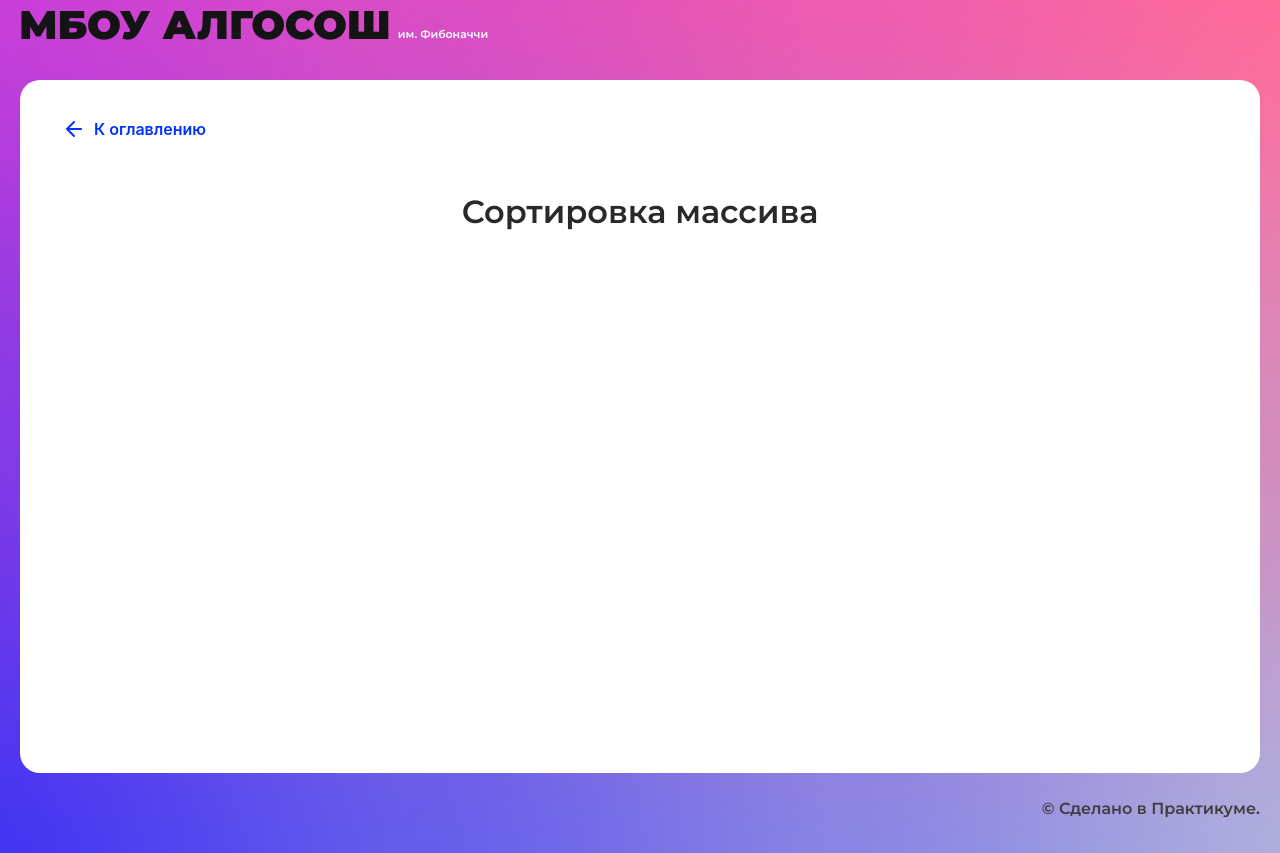
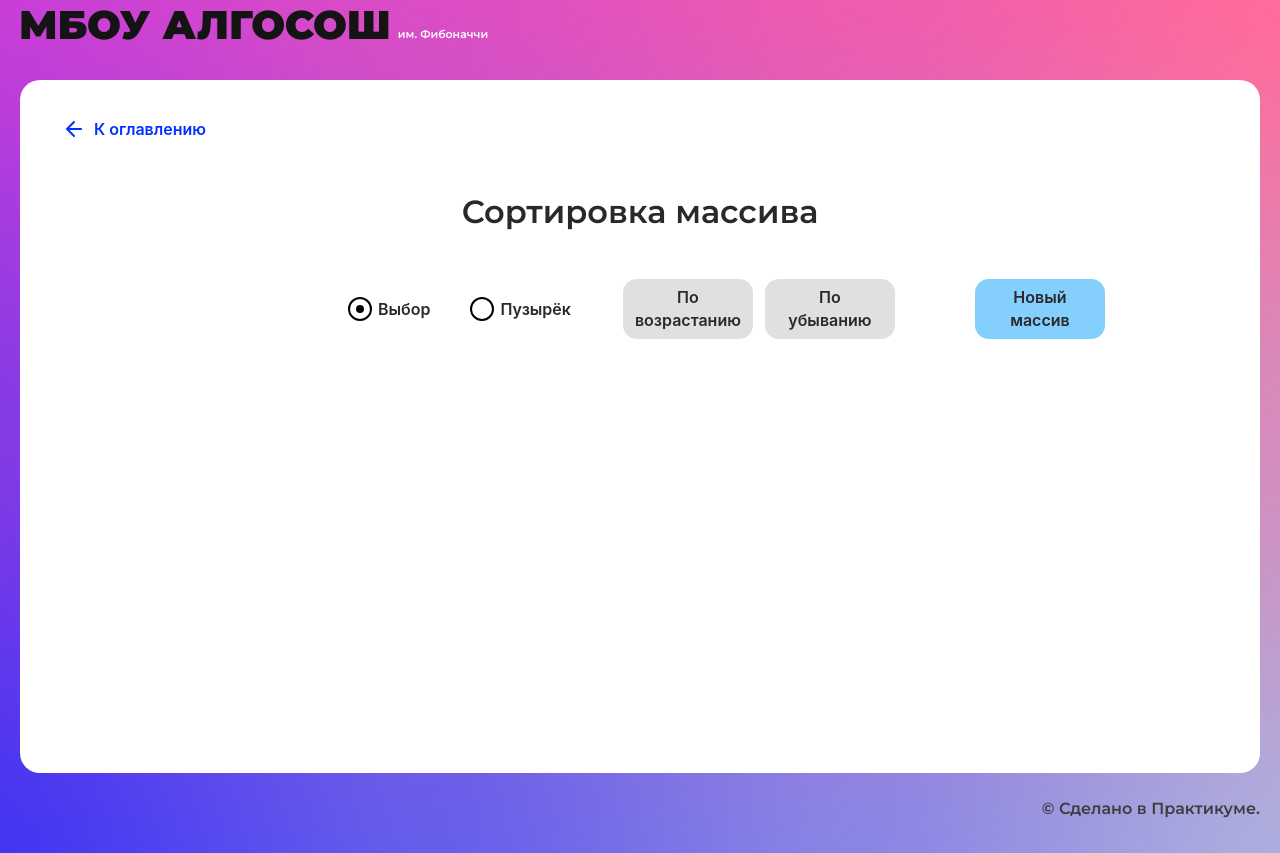
Before and after one commit to Kirill-Kalyuga-spb/algososh, a React (Create React App) app: page /sorting in a window 1280 px wide. Built offline with nearby package versions, Linux system fonts and the light colour scheme.

Commit message:
sorting page created

```diff
--- a/src/components/fibonacci-page/fibonacci-page.tsx
+++ b/src/components/fibonacci-page/fibonacci-page.tsx
@@ -11,17 +11,6 @@ export const FibonacciPage: React.FC = () => {
   const [value, setValue] = useState('')
   const [loader, setLoader] = useState(false)
   const [arr, setArr] = useState<Array<Number>>()
-
-  const fib = (n: number, memo: Record<number, number> = {}): number => {
-    if (n in memo) {
-      return memo[n];
-    }
-    if (n <= 2) {
-      return 1;
-    }
-    memo[n] = fib(n - 1, memo) + fib(n - 2, memo);
-    return memo[n];
-  };
 
   const fibo = async (n: number) => {
     let array: number[] = []
--- /dev/null
+++ b/src/components/sorting-page/sorting-page.module.css
@@ -0,0 +1,24 @@
+.form {
+    margin: 0 auto;
+    max-width: 50%;
+    display: flex;
+    align-items: center;
+    gap: 12px;
+}
+
+.radioInputs {
+    margin-right: 40px;
+    display: flex;
+    gap: 40px;
+}
+
+.chart {
+    margin: 0 auto;
+    padding: 48px 0 0 0;
+    height: 320px;
+    max-width: 944px;
+    display: flex;
+    justify-content: center;
+    align-items: end;
+    gap: 10px;
+}
--- a/src/components/sorting-page/sorting-page.tsx
+++ b/src/components/sorting-page/sorting-page.tsx
@@ -1,10 +1,178 @@
-import React from "react";
+import React, { ChangeEvent, useState } from "react";
 import { SolutionLayout } from "../ui/solution-layout/solution-layout";
+import { RadioInput } from "../ui/radio-input/radio-input";
+import { Button } from "../ui/button/button";
+import style from './sorting-page.module.css'
+import { nanoid } from "nanoid";
+import { Column } from "../ui/column/column";
+import sleep from "../../utils/sleep";
+import { ElementStates, TSorting } from "../../types/element-states";
 
 export const SortingPage: React.FC = () => {
+  const [value, setValue] = useState('choice')
+  const [loader, setLoader] = useState({name: 'decrease', loading: false})
+  const [arr, setArr] = useState<Array<TSorting>>()
+
+  const randomArr = () => {
+    const lengthArr = Math.floor(Math.random() * (14 + 1) + 3)
+    const array: TSorting[] = []
+    for(let i = 0; i < lengthArr; i++ ) {
+      let rnd = Math.floor(Math.random() * (100 + 1))
+      for(let j = 0; j < array.length; j++ ) {
+        if(rnd === array[j].index) {
+          array.splice(j, 1)
+        }
+      }
+      array.push({index: rnd, state: ElementStates.Default})
+    }
+    setArr(array)
+  }
+
+  const reset = () => {
+    if (arr !== undefined) {
+      for (let i = 0; i < arr?.length; i++) {
+        arr[i].state = ElementStates.Default
+      }
+      setArr([...arr])
+    }
+  }
+
+  const swap = (arr: TSorting[], i: number, l: number) => {
+    return [arr[i], arr[l]] = [arr[l], arr[i]]
+  }
+
+  const decrease = async () => {
+    setLoader({ name: 'decrease', loading: true })
+    reset()
+    if (arr !== undefined) {
+      const { length } = arr;
+      if (value === 'choice') {
+        for (let i = 0; i < length; i++) {
+
+          for (let j = i; j < length; j++) {
+            arr[i].state = ElementStates.Changing
+            arr[j].state = ElementStates.Changing
+            setArr([...arr])
+            await sleep(500)
+            if (arr[i].index < arr[j].index) { swap(arr, i, j) }
+            arr[i].state = ElementStates.Default
+            arr[j].state = ElementStates.Default
+          }
+
+          arr[i].state = ElementStates.Modified
+          setArr([...arr])
+        }
+      } else {
+        for (let i = 0; i < length; i++) {
+          for (let j = 0; j < length - i - 1; j++) {
+            arr[j].state = ElementStates.Changing
+            arr[j + 1].state = ElementStates.Changing
+            setArr([...arr])
+            await sleep(1000)
+            if (arr[j].index < arr[j + 1].index) { swap(arr, j, j + 1) }
+            arr[j].state = ElementStates.Default
+            arr[j + 1].state = ElementStates.Default
+          }
+          arr[length - i - 1].state = ElementStates.Modified
+          setArr([...arr])
+        }
+      }
+    }
+    setLoader({ ...loader, loading: false })
+  }
+
+  const increase = (async () => {
+    setLoader({name: 'increase', loading: true})
+    reset()
+    if (arr !== undefined) {
+      const { length } = arr;
+
+      if (value === 'choice') {
+
+        for (let i = 0; i < length; i++) {
+
+          for (let j = i; j < length; j++) {
+            arr[i].state = ElementStates.Changing
+            arr[j].state = ElementStates.Changing
+            setArr([...arr])
+            await sleep(500)
+            if (arr[i].index > arr[j].index) { swap(arr, i, j) }
+            arr[i].state = ElementStates.Default
+            arr[j].state = ElementStates.Default
+          }
+
+          arr[i].state = ElementStates.Modified
+          setArr([...arr])
+        }
+
+      } else {
+        for (let i = 0; i < length; i++) {
+          for (let j = 0; j < length - i - 1; j++) {
+            arr[j].state = ElementStates.Changing
+            arr[j + 1].state = ElementStates.Changing
+            setArr([...arr])
+            await sleep(500)
+            if (arr[j].index > arr[j + 1].index) { swap(arr, j, j + 1) }
+            arr[j].state = ElementStates.Default
+            arr[j + 1].state = ElementStates.Default
+          }
+          arr[length - i - 1].state = ElementStates.Modified
+          setArr([...arr])
+        }
+      }
+    }
+
+    setLoader({...loader, loading: false})
+  })
+
+  const onChange = (e: ChangeEvent<HTMLInputElement>) => {
+    setValue(e.target.value)
+  }
+
   return (
     <SolutionLayout title="Сортировка массива">
-
+      <div className={style.form}>
+        <div className={style.radioInputs}>
+          <RadioInput
+            label="Выбор"
+            name="sort"
+            onChange={onChange}
+            value='choice'
+            defaultChecked
+            disabled={loader.loading}
+          />
+          <RadioInput
+            label="Пузырёк"
+            name="sort"
+            onChange={onChange}
+            value='bubble'
+            disabled={loader.loading}
+          />
+        </div>
+        <Button
+          text="По возрастанию"
+          isLoader={loader.loading && loader.name === 'increase'}
+          onClick={increase}
+          disabled={!arr || (loader.name !== 'increase' && loader.loading)}
+        />
+        <Button
+          text="По убыванию"
+          isLoader={loader.loading && loader.name === 'decrease'}
+          onClick={decrease}
+          disabled={!arr || (loader.name !== 'decrease' && loader.loading)}
+          style={{marginRight: 68}}
+        />
+        <Button
+          text="Новый массив"
+          onClick={randomArr}
+          disabled={loader.loading}
+        />
+      </div>
+      <div className={style.chart} >
+        {arr?.map((item) => (
+          <Column key={nanoid()} index={item.index} state={item.state}/>
+        ))}
+      </div>
     </SolutionLayout>
   );
 };
--- a/src/types/element-states.ts
+++ b/src/types/element-states.ts
@@ -8,3 +8,8 @@ export type TString = {
   letter: string;
   state: ElementStates;
 }
+
+export type TSorting = {
+  index: number;
+  state: ElementStates;
+}
```
